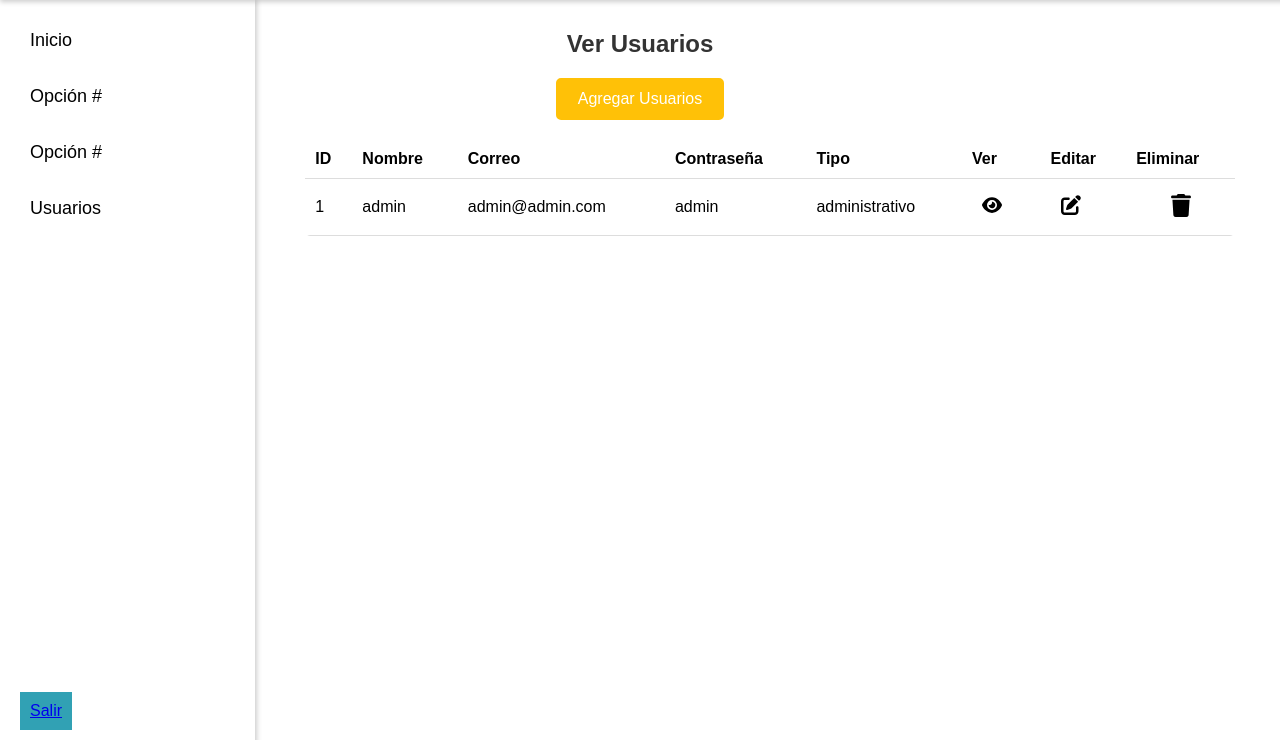
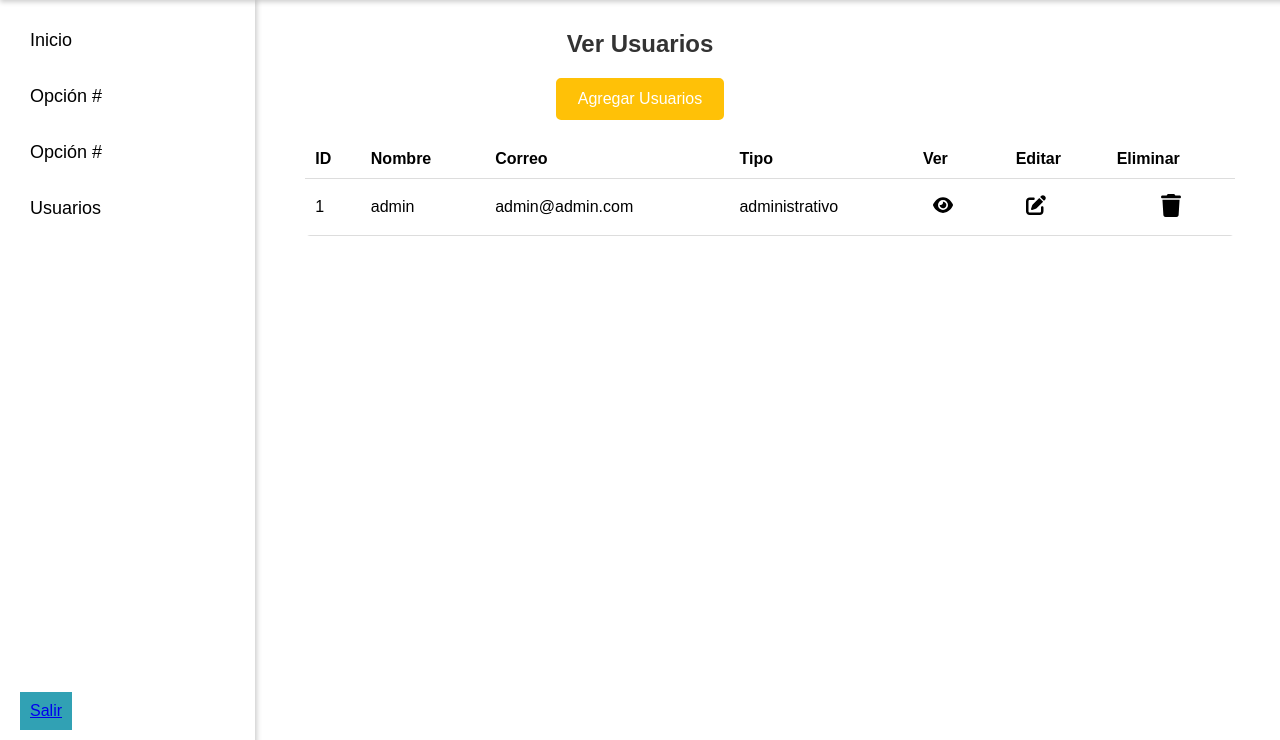
Before and after one commit to Yomyom25/medicontrol, a PHP site: page /usuarios.php in a window 1280 px wide. Shown: the part 60-800 px from the top of the page. Run offline with PHP 8.4, Linux system fonts and the light colour scheme; data comes from the database, SQL or seed files in the repository.

Commit message:
index errorusuario

```diff
--- a/autentificar.php
+++ b/autentificar.php
@@ -37,3 +37,4 @@ if (mysqli_num_rows($resultado_contrasena) > 0) {
 
 mysqli_free_result($resultado_usuario);
 mysqli_free_result($resultado_contrasena);
+?>
--- a/index.php
+++ b/index.php
@@ -6,7 +6,6 @@ if (isset($_SESSION["autentificado"]) && $_SESSION["autentificado"] === "SI") {
 ?>
 <!DOCTYPE html>
 <html lang="en">
-
 <head>
     <meta charset="UTF-8">
     <meta name="viewport" content="width=device-width, initial-scale=1.0">
@@ -14,7 +13,6 @@ if (isset($_SESSION["autentificado"]) && $_SESSION["autentificado"] === "SI") {
     <script src="https://code.jquery.com/jquery-3.7.1.min.js"></script>
     <title>Login</title>
 </head>
-
 <body>
 <div class="div-1200px">
 <div class="img-logo">
@@ -52,5 +50,4 @@ if (isset($_SESSION["autentificado"]) && $_SESSION["autentificado"] === "SI") {
 </div>
     <script src="scripts/validacion.js"></script>
 </body>
-
 </html>
--- a/usuarios.php
+++ b/usuarios.php
@@ -28,7 +28,7 @@
                         <th>ID</th>
                         <th>Nombre</th>
                         <th>Correo</th>
-                        <th>Contraseña</th>
+
                         <th>Tipo</th>
                         <th>Ver</th>
                         <th>Editar</th>
@@ -46,7 +46,7 @@
                         <td><?php echo $fila["id_usuario"];?></td>
                         <td><?php echo $fila["nombre"];?></td>
                         <td><?php echo $fila["correo"];?></td>
-                        <td><?php echo $fila["contraseña"];?></td>
+
                         <td><?php echo $fila["tipo"];?></td>
                         <td><a href="ver_usuarios.php?id_usuario=<?php echo $fila['id_usuario']; ?>"><img class="img-tabla" src="img/eye-solid.svg" alt="Ver"></a></td>
 
```
Also changed, not shown: cambio_password.php (added). Lines whose indentation alone changed are shown as unchanged.
